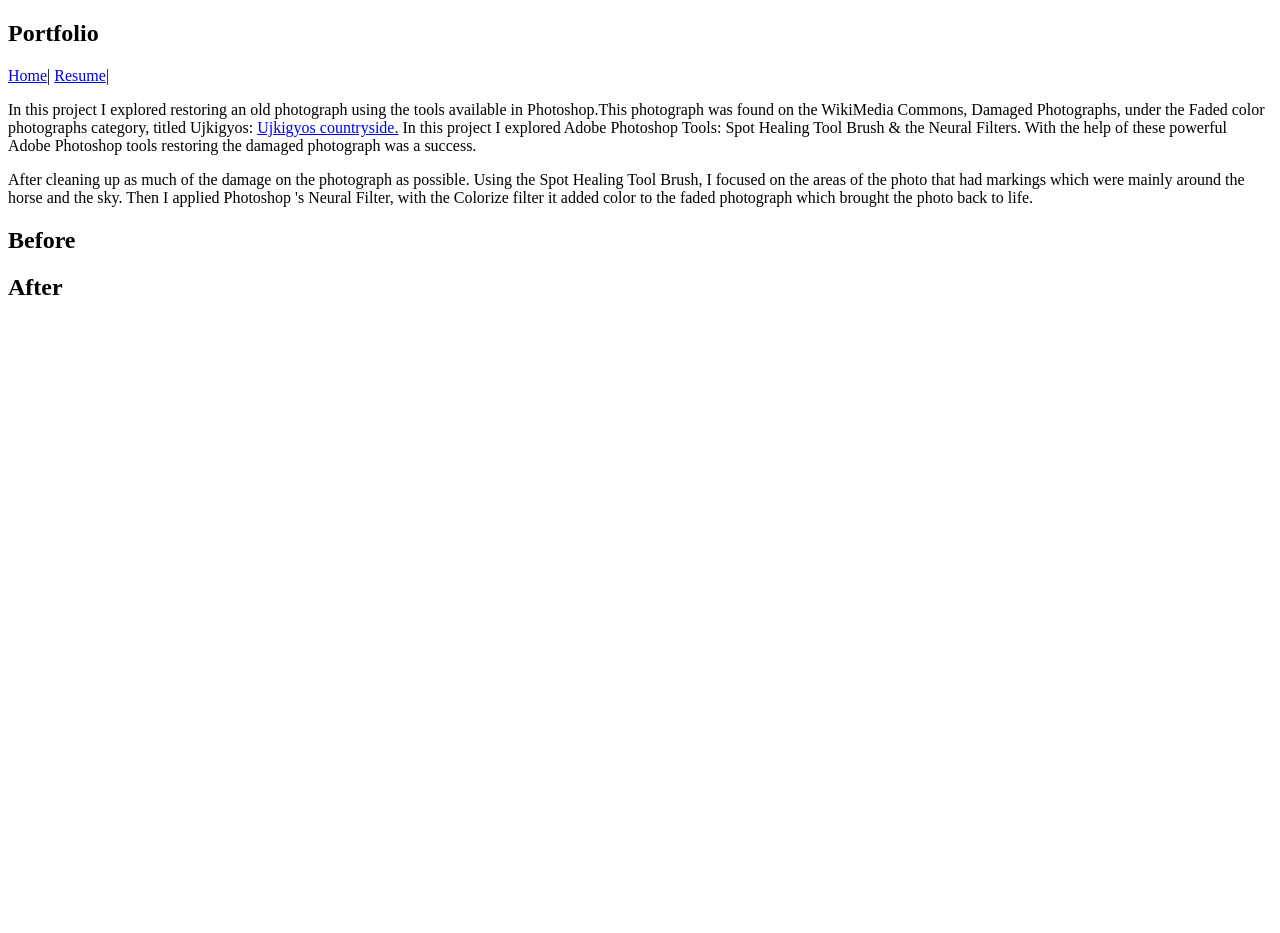
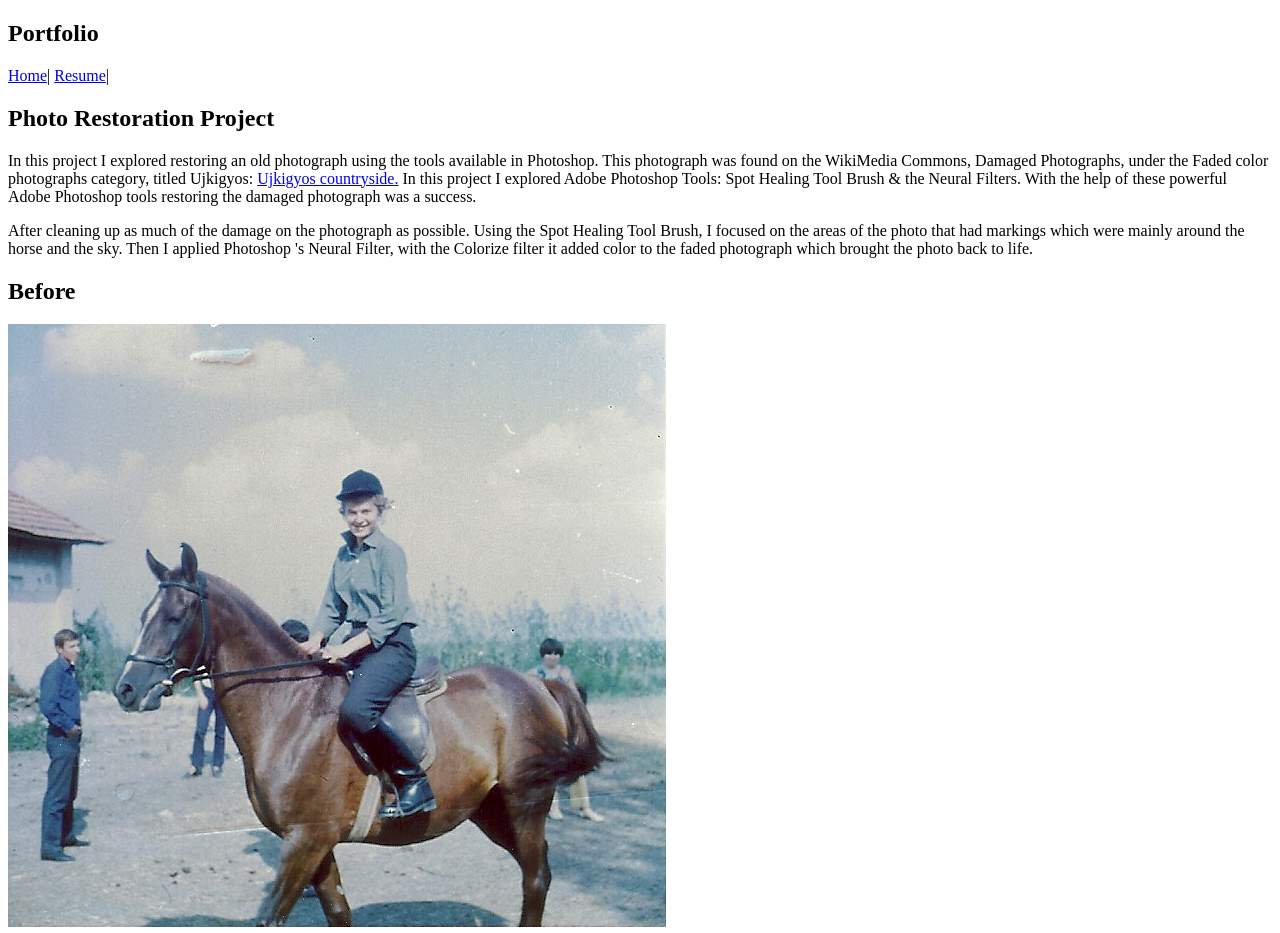
Before and after one commit to hkhali24/WebPortfolio, a plain HTML site: page photorestore.html in a window 1280 px wide. Shown: the top 933 px of the page. Before the commit the page ends 800 px from the top, so only its background shows below. Drawn offline with Linux system fonts and the light colour scheme.

Commit message:
photorestorepageupdates

```diff
--- a/photorestore.html
+++ b/photorestore.html
@@ -14,8 +14,9 @@
      </div>
 </nav>
 <main>
+    <h2><strong>Photo Restoration Project</strong></h2>
     <article id="photorestore project description">
-    <p>In this project I explored restoring an old photograph using the tools available in Photoshop.This photograph was found on the WikiMedia Commons, Damaged Photographs, under the Faded color photographs category, titled Ujkigyos:
+    <p>In this project I explored restoring an old photograph using the tools available in Photoshop. This photograph was found on the WikiMedia Commons, Damaged Photographs, under the Faded color photographs category, titled Ujkigyos:
        <a href="https://commons.wikimedia.org/wiki/Category:Faded_color_photographs#/media/File:Ujkigyos.jpg">Ujkigyos countryside.</a>
        In this project I explored Adobe Photoshop Tools: Spot Healing Tool Brush &#38 the Neural Filters.
        With the help of these powerful Adobe Photoshop tools restoring the damaged photograph was a success.
@@ -25,10 +26,10 @@
        Then I applied Photoshop &#39s Neural Filter, with the Colorize filter it added color to the faded photograph which brought the photo back to life.</p>
     <h2>Before</h2>
         <picture>
-            <source srcset=""
+            <img src="Ujkigyos_faded color photograph untouched.jpg" alt="Ujkigyos countryside original photograph">
         </picture>
     <h2>After</h2>
-
+            <img src="Ujkigyos_ photograph restored JPG.jpg" alt="Ujkigyos countryside restored photograph">
     </article>
 </main>
 </body>
```
